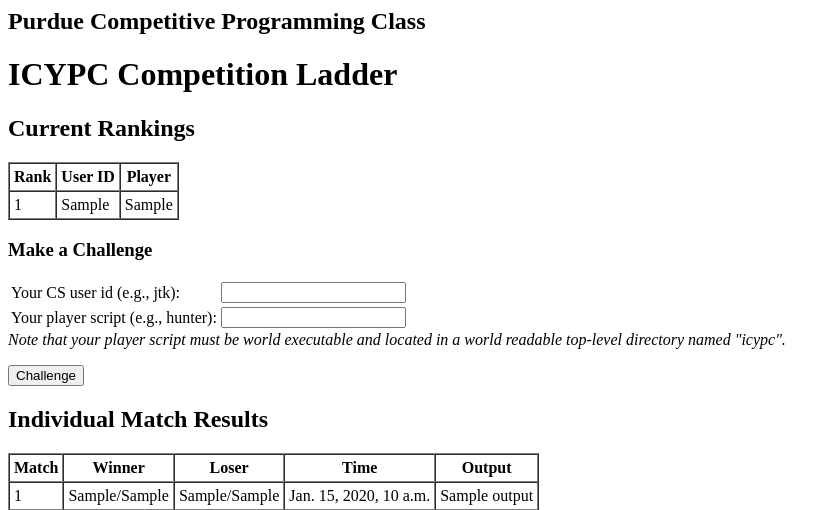
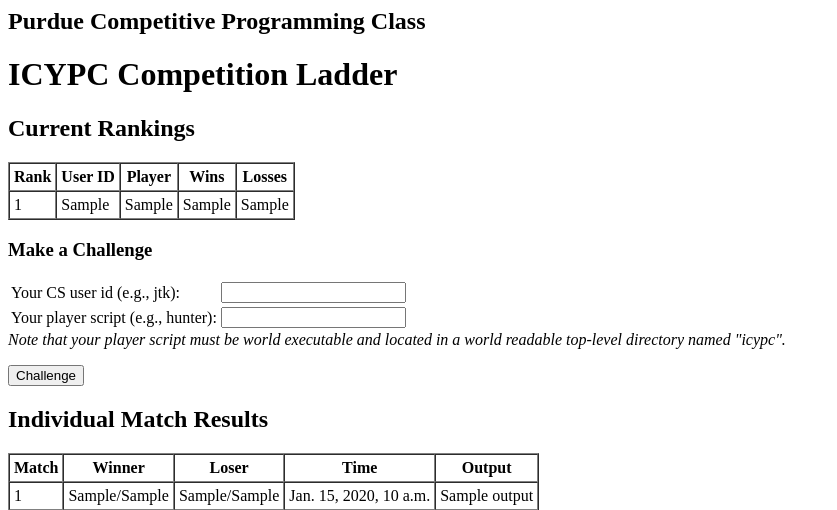
Before and after one commit to jtkorb/icypc-ladder, a Django app: template templates/ladder/index.html in a window 1280 px wide. Shown: the top 510 px of the page, without its empty margins (0-837 px from the left). Run offline with Django 3.2, Linux system fonts and the light colour scheme; the template is opened without the code that fills it: most values are stand-ins (such as "Sample title", 1, 10 or a date in 2020).

Commit message:
Added wins and losses feature
Main change in buildLadder to count wins and losses, then pass to views and the index template to display.

```diff
--- a/ladder/dochallenge.py
+++ b/ladder/dochallenge.py
@@ -116,7 +116,7 @@
         (winner, loser) = runMatch(challenger, challenger)
         return
 
-    ladder = buildLadder()
+    (ladder, wins, losses) = buildLadder()
     if challenger not in ladder:
         ladder.append(challenger)
 
--- a/ladder/ladderadjust.py
+++ b/ladder/ladderadjust.py
@@ -25,8 +25,12 @@
     results_list = Result.objects.all()
 
     ladder = []
+    wins = {}
+    losses = {}
     for result in results_list:
         winner = (result.winnerUser, result.winnerPlayer)
+        wins[winner] = wins.setdefault(winner, 0) + 1
         loser = (result.loserUser, result.loserPlayer)
+        losses[loser] = losses.setdefault(loser, 0) + 1
         adjustLadder(ladder, winner, loser)
-    return ladder
+    return (ladder, wins, losses)
--- a/templates/ladder/index.html
+++ b/templates/ladder/index.html
@@ -7,12 +7,14 @@
 
 {% if ladder_list %}
 	<table border="1" cellpadding="4" cellspacing="0">
-	<tr><th>Rank</th><th>User ID</th><th>Player</th></tr>
+	<tr><th>Rank</th><th>User ID</th><th>Player</th><th>Wins</th><th>Losses</th></tr>
 	{% for r in ladder_list %}
 		<tr>
 		<td>{{forloop.counter}}</td>
 		<td>{{r.0}}</td>
 		<td>{{r.1}}</td>
+		<td>{{r.2}}</td>
+		<td>{{r.3}}</td>
 		</tr>
 	{% endfor %}
 	</table>
```
Also changed, not shown: ladder/views.py (+9 -2 lines).
